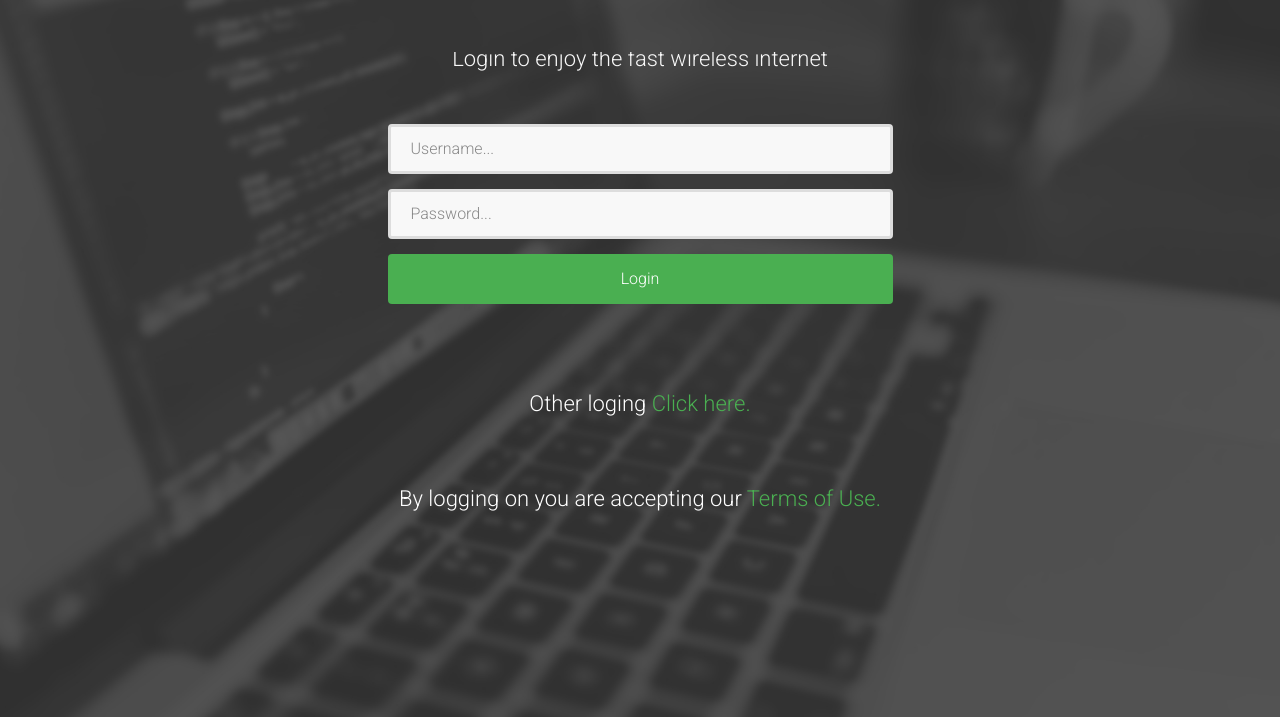
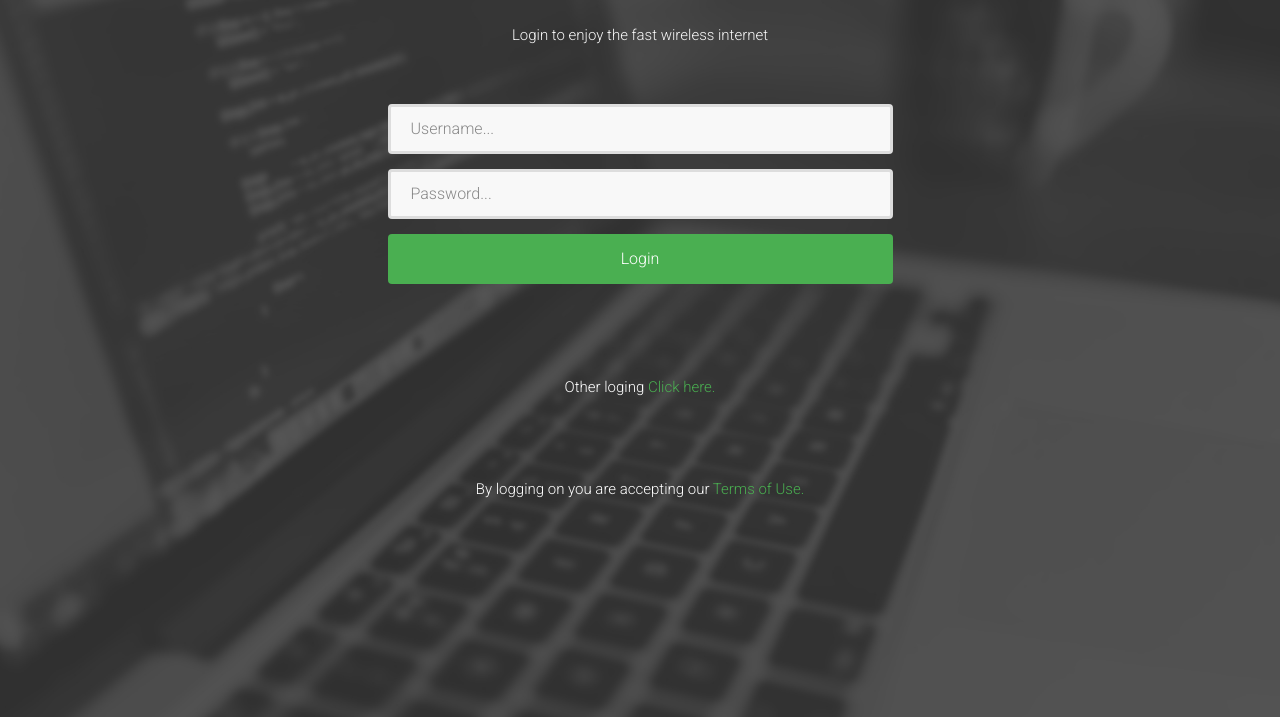
Before and after one commit to Airdigit/airdigit.github.io, a plain HTML site: page index.html in a window 1280 px wide. Shown: the part 83-800 px from the top of the page. Drawn offline with Linux system fonts and the light colour scheme.

Commit message:
Initial commit

```diff
--- a/assets/css/style.css
+++ b/assets/css/style.css
@@ -26,10 +26,10 @@ h1, h2 {
 
 h3 {
 	text-align: center;
-	font-size: 22px;
+	font-size: 15px;
 	font-weight: 300;
 	color: #F8F8F8;
-	line-height: 30px;
+	line-height: 37px;
 }
 
 img { max-width: 100%; }
@@ -105,7 +105,7 @@ img { max-width: 100%; }
 .top-content .description a:focus { border-bottom: 1px dotted #fff; }
 
 .form-box {
-	margin-top: 35px;
+	margin-top: 8px;
 }
 
 .form-top {
```
